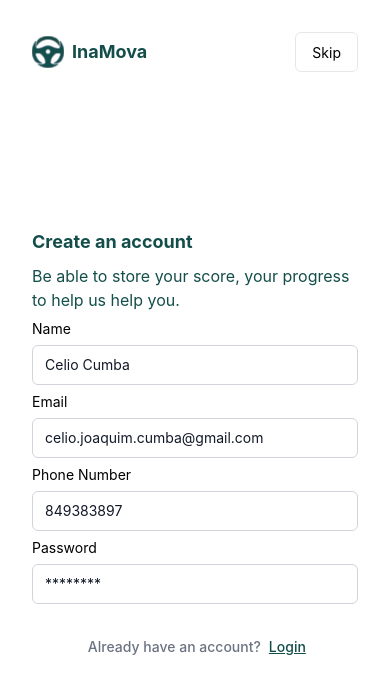
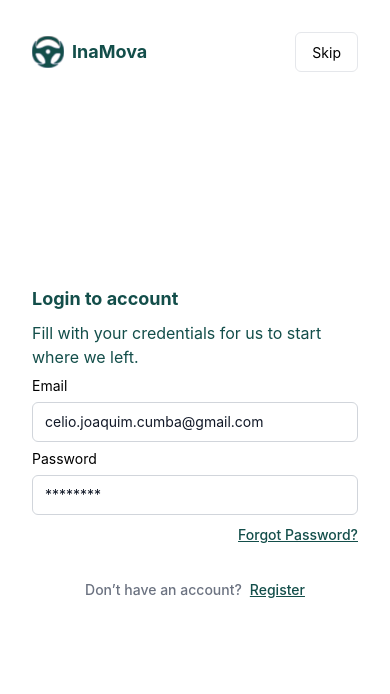
Before and after one commit to CelioJoaquimCumba/InaMova, a React Native app: screen / in a window 390 px wide. Shown: the top 694 px of the page. Built offline with nearby package versions, Linux system fonts and the light colour scheme.

Commit message:
feat: add login form validation

```diff
--- a/App.tsx
+++ b/App.tsx
@@ -27,7 +27,7 @@ export default function App() {
     <NavigationContainer>
       <SafeAreaView>
         <View className=" w-screen h-screen min-h-full flex pt-4">
-          <Register/>
+          <Login/>
         </View>
       </SafeAreaView>
     </NavigationContainer>
--- /dev/null
+++ b/src/form-validations/login-validation.tsx
@@ -0,0 +1,17 @@
+import * as Yup from 'yup';
+
+export const LoginValidation = () => {
+  return {
+    initialValues: {
+      email: '',
+      password: '',
+    },
+    validationSchema: Yup.object({
+      email: Yup.string().email('Invalid email address').required('Required'),
+      password: Yup.string()
+        .required('Required'),
+    }),
+    // eslint-disable-next-line @typescript-eslint/no-explicit-any
+    onSubmit: () => console.log("login submitted"),
+  }
+};
--- a/src/pages/login/index.tsx
+++ b/src/pages/login/index.tsx
@@ -2,8 +2,11 @@ import { View, Text, Image, TextInput } from "react-native"
 import React from 'react'
 import { icons } from "../../../constants"
 import { Button,Input } from "../../components/atoms"
+import { useFormik } from "formik"
+import { LoginValidation } from "../../form-validations/login-validation"
 
 export const Login = () => {
+    const formik = useFormik(LoginValidation())
     return(
         <View className="flex p-8 w-full h-full justify-center items-center">
             {/* header */}
@@ -23,14 +26,14 @@ export const Login = () => {
                 <Text className="text-teal-900 text-base leading-6 font-normal">
                     Fill with your credentials for us to start where we left.
                 </Text>
-                <Input label="Email" placeholder="celio.joaquim.cumba@gmail.com" isInvalid={false} hint="Please enter a valid email"/>
-                <Input type="password" label="Password" placeholder="********" isInvalid={false} hint="Please enter a valid password"/>
+                <Input label="Email" placeholder="celio.joaquim.cumba@gmail.com" onChangeText={formik.handleChange('email')} value={formik.values.email}  isInvalid={formik.touched.email && formik.errors.email ? true : false} hint={formik.errors.email}/>
+                <Input type="password" label="Password" placeholder="********" onChangeText={formik.handleChange('password')} value={formik.values.password}  isInvalid={formik.touched.password && formik.errors.password ? true : false} hint={formik.errors.password}/>
                 <View className="flex w-full flex-row justify-end ">
                     <Text className="text-sm leading-6 font-medium text-teal-900 underline">
                         Forgot Password?
                     </Text>
                 </View>
-                <Button className="w-full">
+                <Button className="w-full" onPress={formik.handleSubmit}>
                     <Text className="text-white">Login</Text>
                 </Button>
                 <View className="flex flex-row w-full space-x-2 justify-center items-center ">
```
